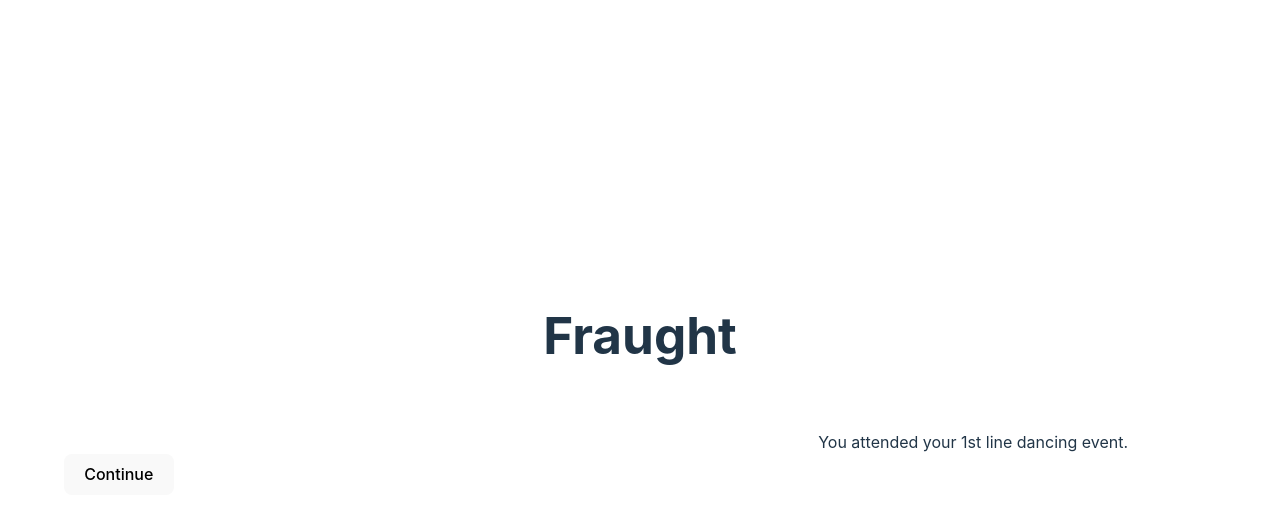
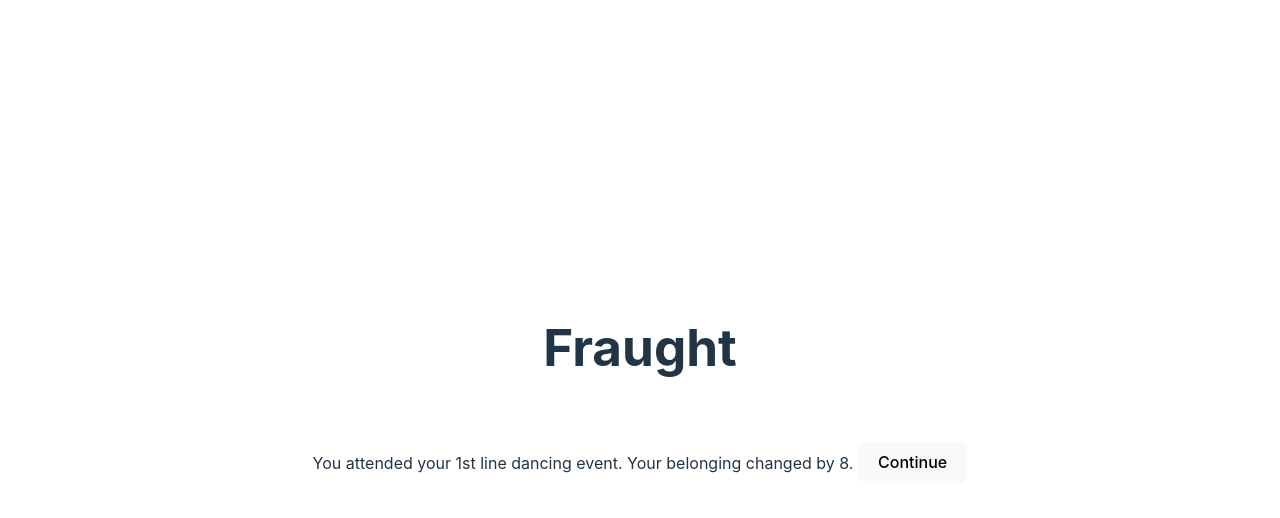
Before and after one commit to mapsandapps/fraught, a React (Vite) app: page / in a window 1280 px wide. Both pictures are taken after a click on the button "Continue". Shown: the top 518 px of the page. Built offline with nearby package versions, Linux system fonts and the light colour scheme.

Commit message:
2nd possibility

```diff
--- a/src/components/Event.tsx
+++ b/src/components/Event.tsx
@@ -1,4 +1,4 @@
-import { useState } from "react";
+import { useEffect, useState } from "react";
 import { INIT_BELONGING, INIT_EXCLUSION, clampStat, getRandomInt } from "../helpers";
 import { Choice, EventHistory, EventHistoryLog, Stat } from "../types";
 // import TextAnimation from './TextAnimation';
@@ -14,6 +14,7 @@ interface EventProps {
 export default function Event(props: EventProps) {
   const { eventHistoryLog, hobby, onExit } = props;
   const [currentIndex, setCurrentIndex] = useState(0);
+  const [visibleText, setVisibleText] = useState('');
 
   const pluralRule = new Intl.PluralRules("en-US", { type: "ordinal" });
 
@@ -47,59 +48,26 @@ export default function Event(props: EventProps) {
     `Your exclusion changed by ${deltaExclusion}.`
   ]
 
-  // useEffect(() => {
-  //   let timeout;
+  useEffect(() => {
+    let timeout;
 
-  //   const nextText = texts[currentIndex]
+    const nextText = texts[currentIndex]
 
-  //   if (!nextText) return
+    if (!nextText) return
 
-  //   timeout = setTimeout(() => {
-  //     setCurrentIndex(currentIndex + 1)
-  //     setVisibleText(visibleText + nextText + '\n\n')
-  //   }, 400);
+    timeout = setTimeout(() => {
+      setCurrentIndex(currentIndex + 1)
+      setVisibleText(visibleText + nextText + '\n\n')
+    }, 1000);
 
-  //   // TODO: i guess animate the bar here? or inside the above timeout?
+    // TODO: i guess animate the bar here? or inside the above timeout?
 
-  //   return () => clearTimeout(timeout);
-  // }, [currentIndex])
-
-  const onFinish = () => {
-    console.log('onFinish')
-    setCurrentIndex(currentIndex + 1)
-    console.log(currentIndex)
-  }
-
-  const onFinishText = () => {
-    // console.log('onFinishText', index)
-    setCurrentIndex(currentIndex + 1);
-    console.log(currentIndex)
-  }
+    return () => clearTimeout(timeout);
+  }, [currentIndex])
 
   return (
     <div className="card">
-      {texts.map((text, i) => {
-        return (
-          <span key={`text-${i}`} style={{ visibility: i < currentIndex ? 'visible' : 'hidden'}}>{text}</span>
-        )
-      })}
-      {currentIndex < texts.length - 1 && (
-        <TypeAnimation
-          sequence={[
-            texts[0],
-            1000,
-            onFinishText,
-            texts[1],
-            1000,
-            onFinishText,
-            texts[2],
-            onFinish,
-          ]}
-          wrapper="span"
-          omitDeletionAnimation
-          cursor={false}
-        />
-      )}
+      { visibleText }
       <button onClick={() => onExit(eventHistory)}>Continue</button>
     </div>
   );
```
